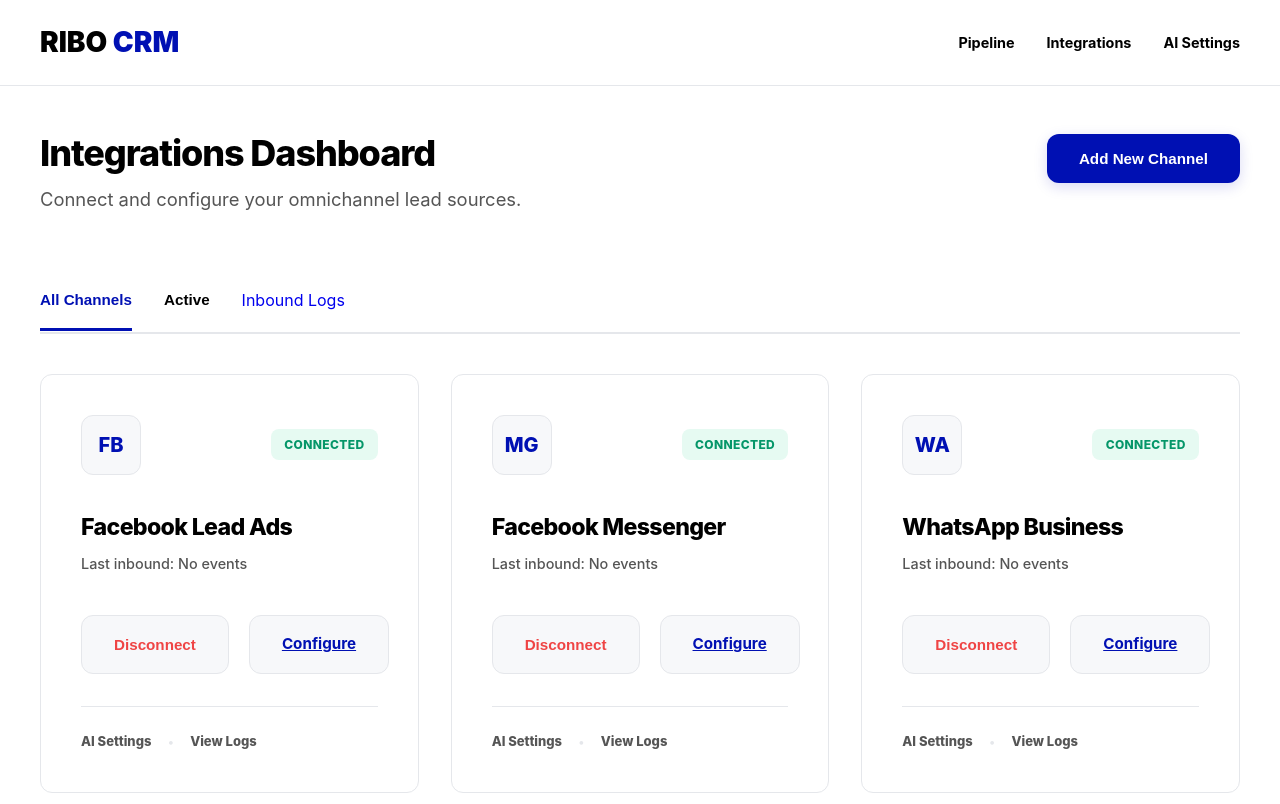
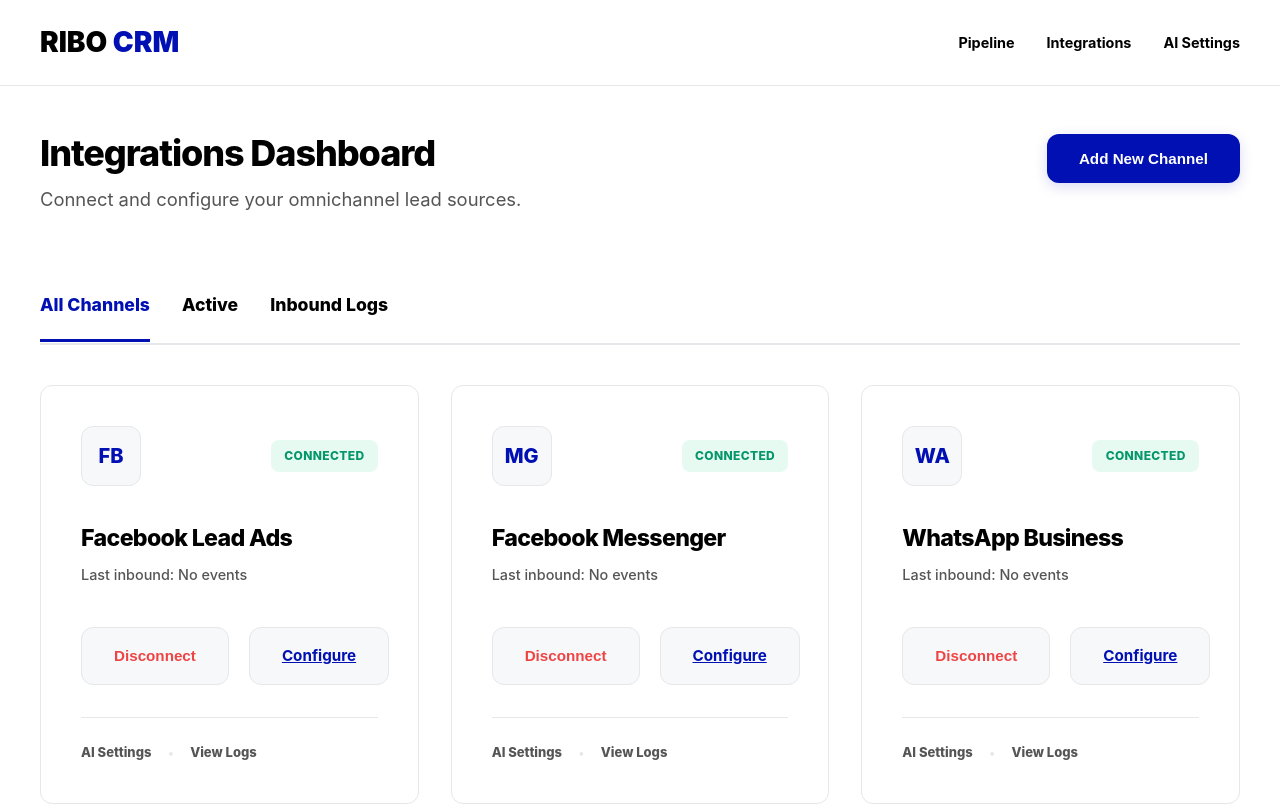
Before and after one commit to RonIverson07/SocialMediaRibo, a Next.js app: page /dashboard/integrations in a window 1280 px wide. Shown: the top 804 px of the page. Built offline with nearby package versions, Linux system fonts and the light colour scheme; no server answers; the database is empty.

Commit message:
Fix tab persistence with layout.tsx and resolve Next.js build errors

```diff
--- a/src/app/dashboard/integrations/integrations.module.css
+++ b/src/app/dashboard/integrations/integrations.module.css
@@ -30,21 +30,30 @@
     padding-bottom: 1px;
 }
 
+.tabs a,
 .tabs button {
     background: none;
     border: none;
     padding: 1.25rem 0;
     color: #000000;
     font-weight: 800;
-    font-size: 0.95rem;
+    font-size: 1.1rem;
     cursor: pointer;
     border-bottom: 3px solid transparent;
-    transition: all 0.3s cubic-bezier(0.16, 1, 0.3, 1);
+    transition: all 0.2s ease;
+    text-decoration: none;
+    display: flex;
+    align-items: center;
 }
 
-.tabs .activeTab {
-    color: var(--primary);
-    border-bottom-color: var(--primary);
+.activeTab {
+    color: var(--primary) !important;
+    border-bottom-color: var(--primary) !important;
+}
+
+.logTab {
+    color: #8C8CBA;
+    /* Light purple/gray as seen in screenshot */
 }
 
 .grid {
--- /dev/null
+++ b/src/app/dashboard/integrations/layout.tsx
@@ -0,0 +1,65 @@
+"use client";
+
+import React, { Suspense } from 'react';
+import { usePathname, useSearchParams } from 'next/navigation';
+import Link from 'next/link';
+import styles from './integrations.module.css';
+
+function IntegrationsTabs() {
+    const pathname = usePathname();
+    const searchParams = useSearchParams();
+    const filter = searchParams.get('filter');
+
+    const tabs = [
+        {
+            name: 'All Channels',
+            href: '/dashboard/integrations',
+            isActive: pathname === '/dashboard/integrations' && !filter
+        },
+        {
+            name: 'Active',
+            href: '/dashboard/integrations?filter=active',
+            isActive: pathname === '/dashboard/integrations' && filter === 'active'
+        },
+        {
+            name: 'Inbound Logs',
+            href: '/dashboard/integrations/logs',
+            isActive: pathname === '/dashboard/integrations/logs',
+            className: styles.logTab
+        },
+    ];
+
+    return (
+        <div className={styles.tabs}>
+            {tabs.map((tab) => (
+                <Link
+                    key={tab.name}
+                    href={tab.href}
+                    className={`${tab.className || ''} ${tab.isActive ? styles.activeTab : ''}`}
+                >
+                    {tab.name}
+                </Link>
+            ))}
+        </div>
+    );
+}
+
+export default function IntegrationsLayout({ children }: { children: React.ReactNode }) {
+    return (
+        <div className={styles.container}>
+            <header className={styles.header}>
+                <div>
+                    <h1>Integrations Dashboard</h1>
+                    <p>Connect and configure your omnichannel lead sources.</p>
+                </div>
+                <button className="btn btn-primary">Add New Channel</button>
+            </header>
+
+            <Suspense fallback={<div className={styles.tabs}>Loading tabs...</div>}>
+                <IntegrationsTabs />
+            </Suspense>
+
+            {children}
+        </div>
+    );
+}
--- a/src/app/dashboard/integrations/page.tsx
+++ b/src/app/dashboard/integrations/page.tsx
@@ -1,6 +1,7 @@
 "use client";
 
-import React, { useEffect, useState } from 'react';
+import React, { useEffect, useState, Suspense } from 'react';
+import { useSearchParams } from 'next/navigation';
 import styles from './integrations.module.css';
 import { supabase } from '@/lib/supabase';
 
@@ -11,8 +12,9 @@
     { id: 'wordpress', name: 'WordPress Plugin', status: 'Connected', lastEvent: '-', icon: 'WP' },
 ];
 
-export default function IntegrationsDashboard() {
-    const [activeTab, setActiveTab] = useState('all');
+function IntegrationsContent() {
+    const searchParams = useSearchParams();
+    const filter = searchParams.get('filter');
     const [integrations, setIntegrations] = useState(INITIAL_INTEGRATIONS);
 
     useEffect(() => {
@@ -36,40 +38,13 @@
         fetchLastEvents();
     }, []);
 
+    const displayedIntegrations = filter === 'active'
+        ? integrations.filter(i => i.status === 'Connected')
+        : integrations;
+
     return (
-        <div className={styles.container}>
-            <header className={styles.header}>
-                <div>
-                    <h1>Integrations Dashboard</h1>
-                    <p>Connect and configure your omnichannel lead sources.</p>
-                </div>
-                <button className="btn btn-primary">Add New Channel</button>
-            </header>
-
-            <div className={styles.tabs}>
-                <button
-                    className={activeTab === 'all' ? styles.activeTab : ''}
-                    onClick={() => setActiveTab('all')}
-                >
-                    All Channels
-                </button>
-                <button
-                    className={activeTab === 'active' ? styles.activeTab : ''}
-                    onClick={() => setActiveTab('active')}
-                >
-                    Active
-                </button>
-                <a
-                    href="/dashboard/integrations/logs"
-                    className={activeTab === 'logs' ? styles.activeTab : ''}
-                    style={{ textDecoration: 'none', display: 'flex', alignItems: 'center' }}
-                >
-                    Inbound Logs
-                </a>
-            </div>
-
         <div className={styles.grid}>
-                {integrations.map((integration: any) => (
+            {displayedIntegrations.map((integration: any) => (
                 <div key={integration.id} className="ribo-card">
                     <div className={styles.cardHeader}>
                         <div className={styles.icon}>{integration.icon}</div>
@@ -97,6 +72,13 @@
                 </div>
             ))}
         </div>
-        </div>
     );
 }
+
+export default function IntegrationsDashboard() {
+    return (
+        <Suspense fallback={<div><p>Loading dashboard...</p></div>}>
+            <IntegrationsContent />
+        </Suspense>
+    );
+}
```
Also changed, not shown: src/app/dashboard/integrations/logs/page.tsx (+7 -8 lines). Lines whose indentation alone changed are shown as unchanged.
